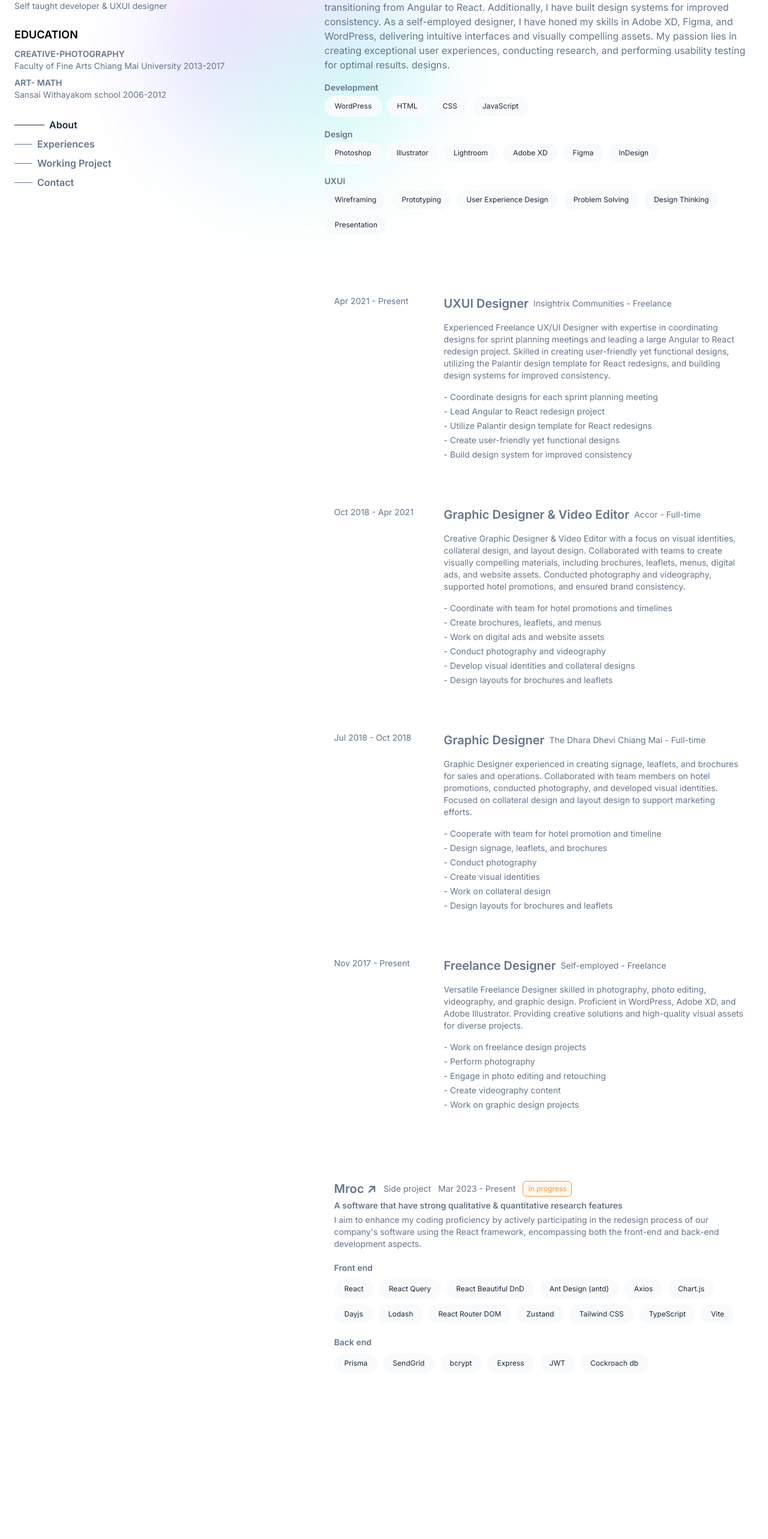
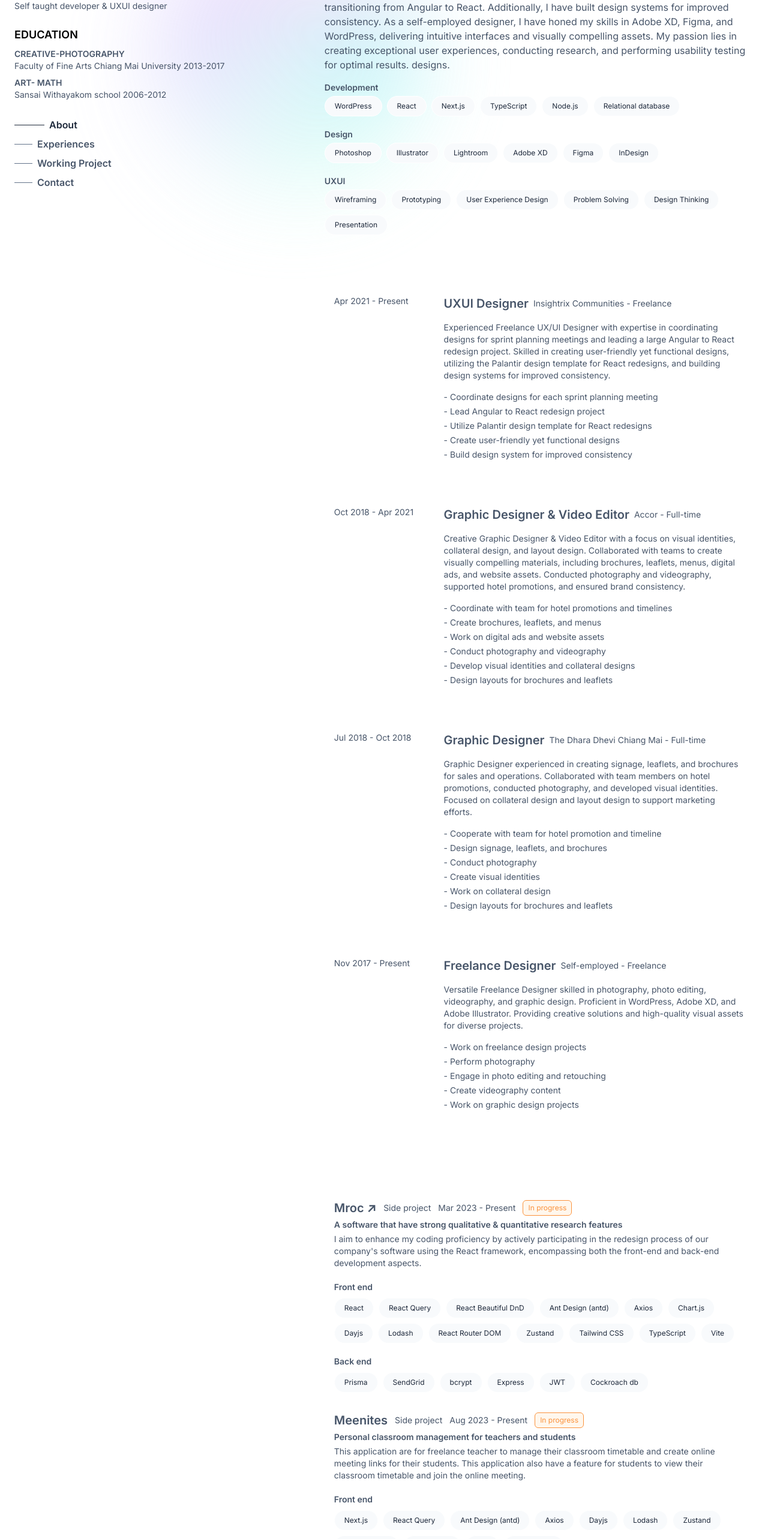
Before and after one commit to PKMPOOM/Pornkamon, a Next.js app: page / in a window 1280 px wide. Shown: the part 200-2766 px from the top of the page at 60% size. Built offline with nearby package versions, Linux system fonts and the light colour scheme.

Commit message:
Update portfolio project

```diff
--- a/components/Details.tsx
+++ b/components/Details.tsx
@@ -12,18 +12,18 @@ function Details() {
       <div className=" text-4xl font-semibold tracking-tight text-slate-800 sm:text-5xl">
         KOTEMUL
       </div>
-      <div className=" mt-6 text-slate-500 text-sm">
+      <div className=" mt-6 text-slate-600 text-sm">
         Self taught developer & UXUI designer
       </div>
       <div className=" mt-6 flex flex-col gap-2">
         <span className=" text-lg font-semibold">EDUCATION</span>
 
-        <div className=" text-slate-500 text-sm">
+        <div className=" text-slate-600 text-sm">
           <span className=" font-semibold">CREATIVE-PHOTOGRAPHY</span>
           <br />
           Faculty of Fine Arts Chiang Mai University 2013-2017
         </div>
-        <div className=" text-slate-500 text-sm">
+        <div className=" text-slate-600 text-sm">
           <span className=" font-semibold">ART- MATH </span>
           <br />
           Sansai Withayakom school 2006-2012
--- a/components/InviewTrigger.tsx
+++ b/components/InviewTrigger.tsx
@@ -1,4 +1,5 @@
 "use client";
+
 import React from "react";
 import { InView } from "react-intersection-observer";
 import { useStore } from "@/Store/useStore";
--- a/components/Nav.tsx
+++ b/components/Nav.tsx
@@ -62,7 +62,7 @@ function Nav() {
 
               <p
                 className={`transition-all duration-100 font-semibold
-                    ${active ? "text-slate-800" : "text-slate-500"}
+                    ${active ? "text-slate-800" : "text-slate-600"}
                       group-hover:text-slate-800`}
               >
                 {items.title}
--- a/components/content/About.tsx
+++ b/components/content/About.tsx
@@ -11,7 +11,14 @@ type SkillData = {
 const skillsData: SkillData[] = [
   {
     category: "Development",
-    skills: ["WordPress", "HTML", "CSS", "JavaScript"],
+    skills: [
+      "WordPress",
+      "React",
+      "Next.js",
+      "TypeScript",
+      "Node.js",
+      "Relational database",
+    ],
   },
   {
     category: "Design",
@@ -39,9 +46,10 @@ const skillsData: SkillData[] = [
 
 function About() {
   return (
-    <div className="relative text-slate-500  mb-20">
+    <div className="relative text-slate-600  mb-20">
       <div className="anchor" id="About" />
       <InviewTrigger id={"#About"} />
+
       <p className=" mb-4">
         I am a UX/UI Designer with a strong focus on web development. Currently
         working as a
--- a/components/content/Contact.tsx
+++ b/components/content/Contact.tsx
@@ -20,7 +20,7 @@ function Contact() {
         <p>Feels free to message me in any channel</p>
       </div>
       <div className=" flex lg:flex-col mt-5 gap-4">
-        <div className=" hover:text-blue-500 text-slate-800 lg:text-slate-500 cursor-pointer transition-all duration-200">
+        <div className=" hover:text-blue-500 text-slate-800 lg:text-slate-600 cursor-pointer transition-all duration-200">
           <a
             className=" gap-3 items-start lg:items-center flex flex-col lg:flex-row "
             href="https://www.linkedin.com/in/pornkamon-kotemul-6b101a85/"
@@ -34,7 +34,7 @@ function Contact() {
             </p>
           </a>
         </div>
-        <div className=" hover:text-blue-500 text-slate-800 lg:text-slate-500 cursor-pointer transition-all duration-200">
+        <div className=" hover:text-blue-500 text-slate-800 lg:text-slate-600 cursor-pointer transition-all duration-200">
           <a
             className=" gap-3 items-start lg:items-center flex flex-col lg:flex-row "
             href="mailto:poom.pornkamon@gmail.com"
@@ -45,7 +45,7 @@ function Contact() {
             <p className=" hidden lg:block">poom.pornkamon@gmail.com</p>
           </a>
         </div>
-        <div className=" hover:text-blue-500 text-slate-800 lg:text-slate-500 cursor-pointer transition-all duration-200">
+        <div className=" hover:text-blue-500 text-slate-800 lg:text-slate-600 cursor-pointer transition-all duration-200">
           <a
             className=" gap-3 items-start lg:items-center flex flex-col lg:flex-row "
             href="mailto:poom.pornkamon@gmail.com"
@@ -56,7 +56,7 @@ function Contact() {
             <p className=" hidden lg:block">https://github.com/PKMPOOM</p>
           </a>
         </div>
-        <div className=" hover:text-blue-500 text-slate-800 lg:text-slate-500 cursor-pointer transition-all duration-200">
+        <div className=" hover:text-blue-500 text-slate-800 lg:text-slate-600 cursor-pointer transition-all duration-200">
           <a
             className=" gap-3 items-start lg:items-center flex flex-col lg:flex-row "
             href="mailto:poom.pornkamon@gmail.com"
--- a/components/content/PreviousExperiences.tsx
+++ b/components/content/PreviousExperiences.tsx
@@ -87,20 +87,20 @@ function PreviousExperiences() {
       {ExperiencedData.map((items, index) => (
         <div
           key={items.title}
-          className="group flex lg:flex-row flex-col gap-2 lg:gap-4 mb-10 border border-hidden lg:hover:bg-white/80 lg:hover:border-slate-200 lg:hover:shadow-md  lg:p-4 rounded-lg transition-all duration-300"
+          className="group flex lg:flex-row flex-col gap-2 lg:gap-4 mb-10 border border-hidden lg:hover:bg-white/50 lg:hover:backdrop-blur-lg lg:hover:border-slate-200 lg:hover:shadow-md  lg:p-4 rounded-lg transition-all duration-300"
         >
-          <div className=" flex lg:w-3/12 font-normal lg:items-start items-center gap-4 text-sm text-slate-500 transition-all duration-300 lg:group-hover:text-slate-800">
+          <div className=" flex lg:w-3/12 font-normal lg:items-start items-center gap-4 text-sm text-slate-600 transition-all duration-300 lg:group-hover:text-slate-800">
             <p className=" ">{items.timeRanges}</p>
             <div className=" w-7 h-[1px] bg-slate-300 flex-1 lg:hidden"></div>
           </div>
           <div className=" lg:w-9/12 ">
-            <div className=" flex items-start lg:items-center lg:flex-row flex-col text-slate-500 transition-all duration-300 text-xl lg:group-hover:text-slate-800 font-semibold">
+            <div className=" flex items-start lg:items-center lg:flex-row flex-col text-slate-600 transition-all duration-300 text-xl lg:group-hover:text-slate-800 font-semibold">
               {items.title}
               <span className="text-sm lg:pl-2 font-normal">
                 {items.company} - {items.jobType}
               </span>
             </div>
-            <div className=" text-slate-500 mt-4 transition-all duration-300 lg:group-hover:text-slate-800 text-sm">
+            <div className=" text-slate-600 mt-4 transition-all duration-300 lg:group-hover:text-slate-800 text-sm">
               {items.summary}
             </div>
 
@@ -108,7 +108,7 @@ function PreviousExperiences() {
               {items.responsibilities.map((skill, index) => (
                 <li
                   key={index}
-                  className=" text-xs text-slate-500 mb-1 transition-all duration-300 lg:group-hover:text-slate-800 lg:text-sm"
+                  className=" text-xs text-slate-600 mb-1 transition-all duration-300 lg:group-hover:text-slate-800 lg:text-sm"
                 >
                   - {skill}
                 </li>
--- a/components/content/WorkingProject.tsx
+++ b/components/content/WorkingProject.tsx
@@ -38,13 +38,48 @@ const Project = [
       "Cockroach db",
     ],
   },
+  {
+    projectName: "Meenites",
+    type: "Side project",
+    status: "In progress",
+    timeRanges: "Aug 2023 - Present",
+    // siteLink: "https://mroc.netlify.app/",
+    projectSummary: "Personal classroom management for teachers and students",
+    summary:
+      "This application are for freelance teacher to manage their classroom timetable and create online meeting links for their students. This application also have a feature for students to view their classroom timetable and join the online meeting.",
+    frontendStack: [
+      "Next.js",
+      "React Query",
+      "Ant Design (antd)",
+      "Axios",
+      "Dayjs",
+      "Lodash",
+      "Zustand",
+      "Tailwind CSS",
+      "TypeScript",
+      "Zod",
+      "Nextauth.js",
+    ],
+    backendStack: [
+      "Prisma",
+      "bcrypt",
+      "Next.js api route",
+      "JWT",
+      "Supabase",
+      "Googleapis",
+      "Line messaging API",
+    ],
+  },
 ];
 
 function WorkingProject() {
   return (
-    <div className=" lg:min-h-screen lg:p-4 pb-10 relative">
+    <div className=" lg:min-h-screen lg:p-4 pb-10 relative flex flex-col  gap-8 box-border">
       <div className="anchor" id="WorkingProject" />
       <InviewTrigger id={"#WorkingProject"} />
+      <p className=" text-3xl font-semibold mb-8 text-slate-800 lg:hidden">
+        Project
+      </p>
       {Project.map(
         ({
           backendStack,
@@ -58,29 +93,33 @@ function WorkingProject() {
           siteLink,
         }) => (
           <div key={projectName} className=" flex flex-col gap-1 ">
-            <p className=" text-3xl font-semibold mb-8 text-slate-800 lg:hidden">
-              Project
-            </p>
-            <div className=" flex lg:flex-row flex-col items-start gap-3 lg:items-center">
-              <a href={siteLink} target="_blank">
-                <p className=" text-xl font-semibold text-slate-500 hover:text-blue-500 transition-all duration-150 no-underline hover:underline underline-offset-4 decoration-2">
-                  {projectName} &#8599;
+            <div className=" flex lg:flex-row flex-col items-start gap-3 lg:items-center ">
+              {siteLink ? (
+                <a href={siteLink} target="_blank">
+                  <p className=" text-xl font-semibold text-slate-600 hover:text-blue-500 transition-all duration-150 no-underline hover:underline underline-offset-4 decoration-2">
+                    {projectName} &#8599;
+                  </p>
+                </a>
+              ) : (
+                <p className=" text-xl font-semibold text-slate-600 transition-all duration-150 no-underline  underline-offset-4 decoration-2">
+                  {projectName}
                 </p>
-              </a>
+              )}
+
               <div className=" flex gap-3 items-center mb-4 lg:mb-0">
-                <p className=" text-sm text-slate-500">{type}</p>
-                <p className=" text-sm text-slate-500">{timeRanges}</p>
-                <div className=" text-xs text-orange-400 px-2 border border-orange-400 py-1 rounded-md bg-orange-50 cursor-pointer hover:bg-orange-100 transition-all duration-150 inline-block">
+                <p className=" text-sm text-slate-600">{type}</p>
+                <p className=" text-sm text-slate-600">{timeRanges}</p>
+                <div className=" text-xs text-orange-400 px-2 border border-orange-400 py-1 rounded-md bg-orange-50  hover:bg-orange-100 transition-all duration-150 inline-block">
                   {status}
                 </div>
               </div>
             </div>
-            <p className=" text-sm font-semibold text-slate-500">
+            <p className=" text-sm font-semibold text-slate-600">
               {projectSummary}
             </p>
-            <p className=" text-sm text-slate-500">{summary}</p>
+            <p className=" text-sm text-slate-600">{summary}</p>
             <div className=" mt-4 flex flex-col gap-2">
-              <div className=" text-sm text-slate-500 font-semibold">
+              <div className=" text-sm text-slate-600 font-semibold">
                 Front end
               </div>
               <div className=" flex flex-wrap gap-2">
@@ -90,7 +129,7 @@ function WorkingProject() {
               </div>
             </div>
             <div className=" mt-4 flex flex-col gap-2">
-              <div className=" text-sm text-slate-500 font-semibold">
+              <div className=" text-sm text-slate-600 font-semibold">
                 Back end
               </div>
               <div className=" flex flex-wrap gap-2">
--- a/package.json
+++ b/package.json
@@ -21,13 +21,13 @@
     "eslint": "8.43.0",
     "eslint-config-next": "13.4.7",
     "lucide-react": "^0.252.0",
-    "next": "13.4.7",
-    "postcss": "8.4.24",
+    "next": "^13.5.6",
+    "postcss": "^8.4.31",
     "react": "18.2.0",
     "react-dom": "18.2.0",
     "react-hook-form": "^7.45.0",
     "react-icons": "^4.10.1",
-    "react-intersection-observer": "^9.5.1",
+    "react-intersection-observer": "^9.5.3",
     "tailwind-merge": "^1.13.2",
     "tailwindcss": "3.3.2",
     "tailwindcss-animate": "^1.0.6",
```
Also changed, not shown: components/ui/Inview.tsx (added), 1 other file (tests, documents, lock files or other folders).
